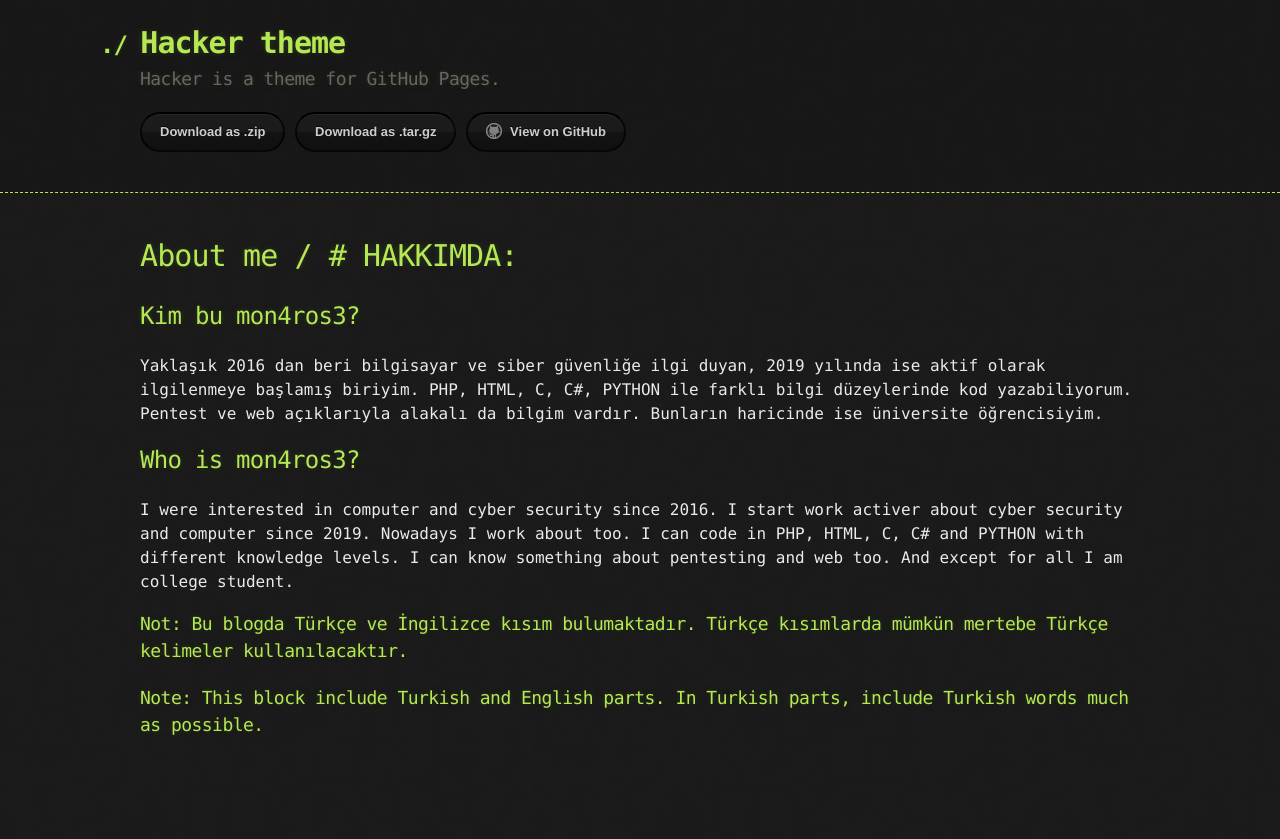
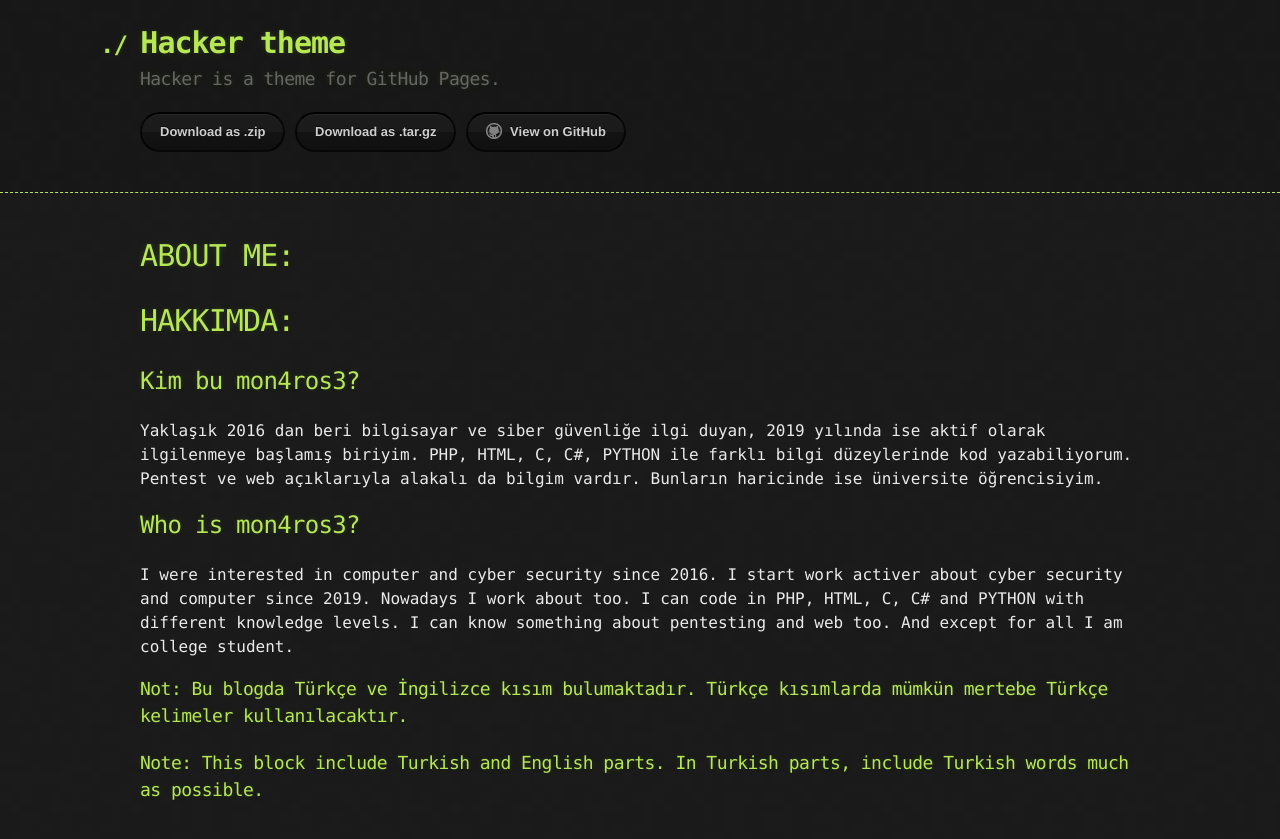
Before and after one commit to mon4ros3/mon4ros3.github.io, a Jekyll site: the page built from index.md, in a window 1280 px wide. Shown: the top 839 px of the page. Built offline with Jekyll 4.4.1, drawn with Linux system fonts in a browser that asks for light colours; our own code applies the rules of GitHub Pages for plain Markdown files.

```diff
--- a/index.md
+++ b/index.md
@@ -1,4 +1,5 @@
-# About me / # HAKKIMDA:
+# ABOUT ME:
+# HAKKIMDA:
 
 ## Kim bu mon4ros3?
 
```
